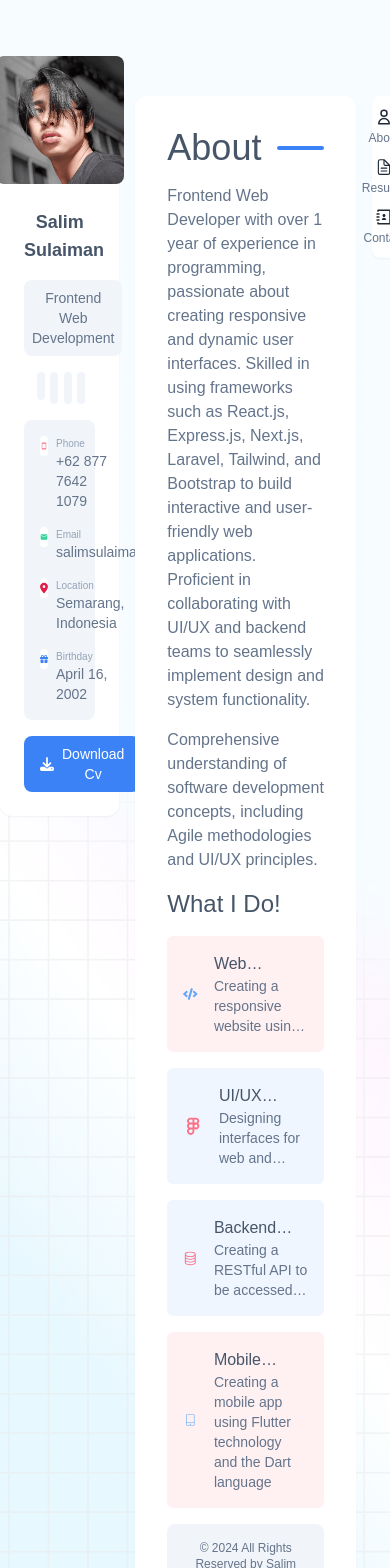
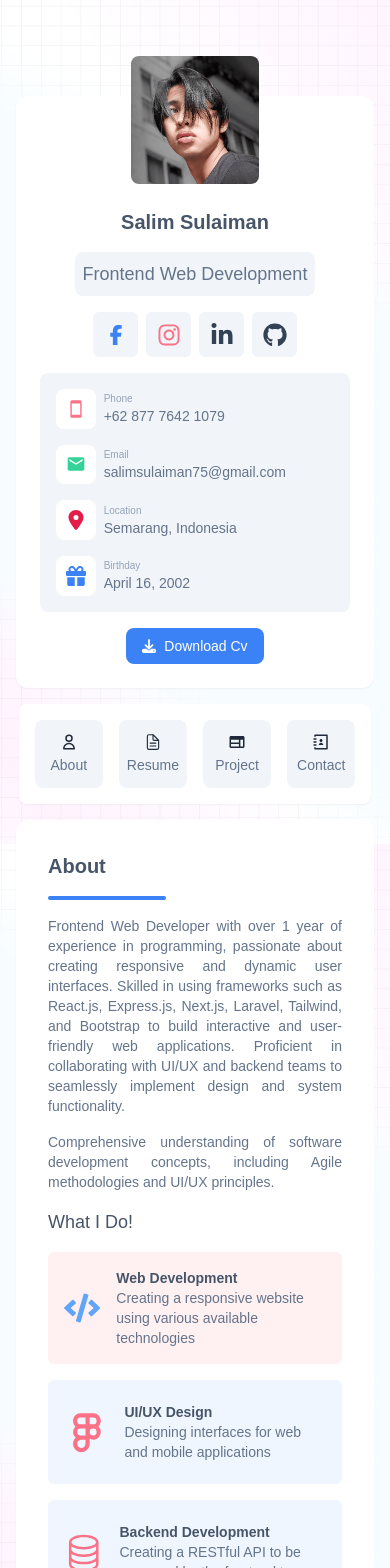
Before and after one commit to salimsulaiman/portfolio, a React (Vite) app: page / in a window 390 px wide. Shown: the top 1568 px of the page. Built offline with nearby package versions, Linux system fonts and the light colour scheme.

Commit message:
create responsive

```diff
--- a/src/App.jsx
+++ b/src/App.jsx
@@ -3,6 +3,7 @@ import Layout from "./components/Layout";
 import About from "./page/About";
 import Resume from "./page/Resume";
 import Contact from "./page/Contact";
+import Project from "./page/Project";
 
 function App() {
   return (
@@ -11,6 +12,7 @@ function App() {
         <Route index element={<About />} />
         <Route path="/about" element={<About />} />
         <Route path="/resume" element={<Resume />} />
+        <Route path="/project" element={<Project />} />
         <Route path="/contact" element={<Contact />} />
       </Route>
     </Routes>
--- a/src/components/Bio.jsx
+++ b/src/components/Bio.jsx
@@ -20,8 +20,27 @@ function Bio() {
     link.click();
     document.body.removeChild(link);
   };
+
+  const handleLink = (link) => {
+    switch (link) {
+      case "facebook":
+        window.open("https://www.facebook.com/LeamXI", "_blank");
+        break;
+      case "instagram":
+        return window.open("https://www.instagram.com/leamxxs/", "_blank");
+        break;
+      case "linkedin":
+        return window.open("https://www.linkedin.com/in/salim-sulaiman/", "_blank");
+        break;
+      case "github":
+        return window.open("https://github.com/salimsulaiman", "_blank");
+        break;
+      default:
+        break;
+    }
+  };
   return (
-    <div className="bg-white rounded-xl px-6 pt-8 pb-6 col-span-4 relative h-fit shadow-sm">
+    <div className="bg-white rounded-xl px-6 pt-8 pb-6 relative h-fit shadow-sm">
       <div
         className={`w-32 h-32 bg-slate-200 rounded-lg absolute left-1/2 -translate-x-1/2 -top-10 z-10 overflow-hidden ${
           imageLoaded ? "" : "skeleton"
@@ -37,61 +56,75 @@ function Bio() {
           onLoad={handleImageLoad}
         />
       </div>
-      <h2 className="text-lg text-slate-600 font-bold text-center mt-20">Salim Sulaiman</h2>
+      <h2 className="text-xl md:text-base lg:text-lg text-slate-600 font-bold text-center mt-20">Salim Sulaiman</h2>
       <div className="text-center mt-4">
-        <h4 className="bg-slate-100 text-sm p-2 text-center text-slate-500 font-medium rounded-lg inline-block">
+        <h4 className="bg-slate-100 text-lg md:text-xs lg:text-sm p-2 text-center text-slate-500 font-medium rounded-lg inline-block">
           Frontend Web Development
         </h4>
-        <div className="grid grid-cols-6 gap-2 mt-4 text-slate-500">
-          <div className="aspect-square bg-slate-100 rounded-md p-1 flex items-center justify-center group hover:bg-blue-500 cursor-pointer col-start-2">
+        <div className="grid grid-cols-6 sm:grid-cols-8 md:grid-cols-6 gap-2 mt-4 text-slate-500">
+          <div
+            className="aspect-square bg-slate-100 rounded-md p-1 flex items-center justify-center group hover:bg-blue-500 cursor-pointer col-start-2 sm:col-start-3 md:col-start-2"
+            onClick={() => handleLink("facebook")}
+          >
             <FaFacebookF className="text-xl text-blue-500 group-hover:text-white" />
           </div>
-          <div className="aspect-square bg-slate-100 rounded-md p-1 flex items-center justify-center group hover:bg-blue-500 cursor-pointer">
+          <div
+            className="aspect-square bg-slate-100 rounded-md p-1 flex items-center justify-center group hover:bg-blue-500 cursor-pointer"
+            onClick={() => handleLink("instagram")}
+          >
             <FaInstagram className="text-2xl text-rose-400 group-hover:text-white" />
           </div>
-          <div className="aspect-square bg-slate-100 rounded-md p-1 flex items-center justify-center group hover:bg-blue-500 cursor-pointer">
+          <div
+            className="aspect-square bg-slate-100 rounded-md p-1 flex items-center justify-center group hover:bg-blue-500 cursor-pointer"
+            onClick={() => handleLink("linkedin")}
+          >
             <FaLinkedinIn className="text-2xl text-slate-700 group-hover:text-white" />
           </div>
-          <div className="aspect-square bg-slate-100 rounded-md p-1 flex items-center justify-center group hover:bg-blue-500 cursor-pointer">
+          <div
+            className="aspect-square bg-slate-100 rounded-md p-1 flex items-center justify-center group hover:bg-blue-500 cursor-pointer"
+            onClick={() => handleLink("github")}
+          >
             <FaGithub className="text-2xl text-slate-700 group-hover:text-white" />
           </div>
         </div>
       </div>
       <div className="w-full bg-slate-100 rounded-lg mt-4 p-4">
-        <div className="w-full grid grid-cols-10 gap-2">
+        <div className="w-full grid grid-cols-12 gap-2">
           <div className="aspect-square bg-white rounded-lg col-span-2 flex justify-center items-center">
             <IoMdPhonePortrait className="text-xl text-rose-400" />
           </div>
-          <div className="col-span-8 flex flex-col justify-center">
+          <div className="col-span-10 flex flex-col justify-center">
             <h5 className="text-[10px] text-slate-400 font-medium">Phone</h5>
-            <h4 className="text-sm text-slate-500 font-medium">+62 877 7642 1079</h4>
+            <h4 className="text-sm md:text-xs lg:text-sm text-slate-500 font-medium">+62 877 7642 1079</h4>
           </div>
         </div>
-        <div className="w-full grid grid-cols-10 gap-2 mt-4">
+        <div className="w-full grid grid-cols-12 gap-2 mt-4">
           <div className="aspect-square bg-white rounded-lg col-span-2 flex justify-center items-center">
             <MdEmail className="text-xl text-emerald-400" />
           </div>
-          <div className="col-span-8 flex flex-col justify-center">
+          <div className="col-span-10 flex flex-col justify-center">
             <h5 className="text-[10px] text-slate-400 font-medium">Email</h5>
-            <h4 className="text-sm text-slate-500 font-medium">salimsulaiman75@gmail.com</h4>
+            <h4 className="text-sm md:text-xs lg:text-sm text-slate-500 font-medium line-clamp-1">
+              salimsulaiman75@gmail.com
+            </h4>
           </div>
         </div>
-        <div className="w-full grid grid-cols-10 gap-2 mt-4">
+        <div className="w-full grid grid-cols-12 gap-2 mt-4">
           <div className="aspect-square bg-white rounded-lg col-span-2 flex justify-center items-center">
             <FaLocationDot className="text-xl text-rose-600" />
           </div>
-          <div className="col-span-8 flex flex-col justify-center">
+          <div className="col-span-10 flex flex-col justify-center">
             <h5 className="text-[10px] text-slate-400 font-medium">Location</h5>
-            <h4 className="text-sm text-slate-500 font-medium">Semarang, Indonesia</h4>
+            <h4 className="text-sm md:text-xs lg:text-sm text-slate-500 font-medium">Semarang, Indonesia</h4>
           </div>
         </div>
-        <div className="w-full grid grid-cols-10 gap-2 mt-4">
+        <div className="w-full grid grid-cols-12 gap-2 mt-4">
           <div className="aspect-square bg-white rounded-lg col-span-2 flex justify-center items-center">
             <FaGift className="text-xl text-blue-500" />
           </div>
-          <div className="col-span-8 flex flex-col justify-center">
+          <div className="col-span-10 flex flex-col justify-center">
             <h5 className="text-[10px] text-slate-400 font-medium">Birthday</h5>
-            <h4 className="text-sm text-slate-500 font-medium">April 16, 2002</h4>
+            <h4 className="text-sm md:text-xs lg:text-sm text-slate-500 font-medium">April 16, 2002</h4>
           </div>
         </div>
       </div>
--- a/src/components/Layout.jsx
+++ b/src/components/Layout.jsx
@@ -9,13 +9,25 @@ function Layout() {
   return (
     <div
       className="w-full min-h-screen bg-slate-100 pt-4 pb-12 font-poppins"
-      style={{ backgroundImage: `url(${Background})`, backgroundSize: `cover` }}
+      style={{
+        backgroundImage: `url(${Background})`,
+        backgroundSize: `cover`,
+        backgroundPosition: `fixed`,
+        backgroundAttachment: "fixed",
+      }}
     >
       {/* <Navbar /> */}
-      <div className="max-w-[1124px] mx-auto grid grid-cols-12 gap-4 pt-20" style={{ gridTemplateRows: "auto" }}>
-        <Bio />
-        <Outlet />
-        <SideBar />
+      <div
+        className="max-w-[1124px] mx-auto grid grid-cols-6 gap-4 pt-20 px-4 sm:px-8"
+        style={{ gridTemplateRows: "auto" }}
+      >
+        <div className="col-span-6 md:col-span-2">
+          <Bio />
+        </div>
+        <div className="grid grid-cols-1 col-span-6 md:col-span-4 gap-4 h-fit">
+          <SideBar />
+          <Outlet />
+        </div>
       </div>
     </div>
   );
--- a/src/components/SideBar.jsx
+++ b/src/components/SideBar.jsx
@@ -13,52 +13,52 @@ function SideBar() {
     navigate(`/${text}`);
   };
   return (
-    <div className="bg-white rounded-lg p-3 col-span-1 h-fit shadow-sm">
-      <div className="grid grid-cols-1 gap-3">
+    <div className="bg-white rounded-lg p-4 shadow-sm w-fit h-fit ms-auto me-auto sm:me-0 sm:ms-auto">
+      <div className="grid grid-cols-4 gap-4 w-fit">
         <div
-          className={`aspect-square rounded-lg flex flex-col justify-center items-center cursor-pointer ${
+          className={`aspect-square p-2 rounded-lg flex flex-col justify-center items-center cursor-pointer ${
             menu == "about" ? "bg-blue-500 text-white" : "bg-slate-100 hover:bg-slate-200"
           }`}
           onClick={() => handleMenu("about")}
         >
           <HiOutlineUser className="text-lg mb-1" />
-          <h4 className={`text-xs ${menu == "about" ? "text-white" : "text-slate-500 "}`}>About</h4>
+          <h4 className={`text-sm ${menu == "about" ? "text-white" : "text-slate-500 "}`}>About</h4>
         </div>
         <div
-          className={`aspect-square rounded-lg flex flex-col justify-center items-center cursor-pointer ${
+          className={`aspect-square p-2 rounded-lg flex flex-col justify-center items-center cursor-pointer ${
             menu == "resume" ? "bg-blue-500 text-white" : "bg-slate-100 hover:bg-slate-200"
           }`}
           onClick={() => handleMenu("resume")}
         >
           <IoDocumentTextOutline className="text-lg mb-1" />
-          <h4 className={`text-xs ${menu == "resume" ? "text-white" : "text-slate-500 "}`}>Resume</h4>
+          <h4 className={`text-sm ${menu == "resume" ? "text-white" : "text-slate-500 "}`}>Resume</h4>
         </div>
         {/* <div
-          className={`aspect-square rounded-lg flex flex-col justify-center items-center cursor-pointer ${
+          className={`aspect-square p-2 rounded-lg flex flex-col justify-center items-center cursor-pointer ${
             menu == "work" ? "bg-blue-500 text-white" : "bg-slate-100 hover:bg-slate-200"
           }`}
           onClick={() => handleMenu("work")}
         >
           <MdWorkOutline className="text-lg mb-1" />
-          <h4 className={`text-xs ${menu == "work" ? "text-white" : "text-slate-500 "}`}>Work</h4>
-        </div>
+          <h4 className={`text-sm ${menu == "work" ? "text-white" : "text-slate-500 "}`}>Work</h4>
+        </div> */}
         <div
-          className={`aspect-square rounded-lg flex flex-col justify-center items-center cursor-pointer ${
+          className={`aspect-square p-2 rounded-lg flex flex-col justify-center items-center cursor-pointer ${
             menu == "project" ? "bg-blue-500 text-white" : "bg-slate-100 hover:bg-slate-200"
           }`}
           onClick={() => handleMenu("project")}
         >
           <MdOutlineWeb className="text-lg mb-1" />
-          <h4 className={`text-xs ${menu == "project" ? "text-white" : "text-slate-500 "}`}>Project</h4>
-        </div> */}
+          <h4 className={`text-sm ${menu == "project" ? "text-white" : "text-slate-500 "}`}>Project</h4>
+        </div>
         <div
-          className={`aspect-square rounded-lg flex flex-col justify-center items-center cursor-pointer ${
+          className={`aspect-square p-2 rounded-lg flex flex-col justify-center items-center cursor-pointer ${
             menu == "contact" ? "bg-blue-500 text-white" : "bg-slate-100 hover:bg-slate-200"
           }`}
           onClick={() => handleMenu("contact")}
         >
           <RiContactsBook3Line className="text-lg mb-1" />
-          <h4 className={`text-xs ${menu == "contact" ? "text-white" : "text-slate-500 "}`}>Contact</h4>
+          <h4 className={`text-sm ${menu == "contact" ? "text-white" : "text-slate-500 "}`}>Contact</h4>
         </div>
       </div>
     </div>
--- a/src/page/About.jsx
+++ b/src/page/About.jsx
@@ -7,29 +7,29 @@ import Footer from "../components/Footer";
 
 function About() {
   return (
-    <div className="bg-white rounded-xl p-8 col-span-7 h-fit relative shadow-sm">
-      <div className="flex items-center">
-        <h1 className="text-4xl text-slate-600 font-medium me-4">About</h1>
-        <div className="w-2/5 h-1 rounded-xl bg-blue-500"></div>
+    <div className="bg-white rounded-xl p-8 h-fit relative shadow-sm">
+      <div className="flex items-start sm:items-center flex-col sm:flex-row">
+        <h1 className="text-xl sm:text-3xl lg:text-4xl text-slate-600 font-bold me-4">About</h1>
+        <div className="w-2/5 h-1 rounded-xl bg-blue-500 mt-4 sm:mt-0"></div>
       </div>
-      <p className="text-base text-slate-500 mt-4">
+      <p className="text-sm lg:text-base text-slate-500 mt-4 text-justify sm:text-start">
         Frontend Web Developer with over 1 year of experience in programming, passionate about creating responsive and
         dynamic user interfaces. Skilled in using frameworks such as React.js, Express.js, Next.js, Laravel, Tailwind,
         and Bootstrap to build interactive and user-friendly web applications. Proficient in collaborating with UI/UX
         and backend teams to seamlessly implement design and system functionality.
       </p>
-      <p className="text-base text-slate-500 mt-4">
+      <p className="text-sm lg:text-base text-slate-500 mt-4 text-justify sm:text-start">
         Comprehensive understanding of software development concepts, including Agile methodologies and UI/UX
         principles.
       </p>
-      <h2 className="text-slate-600 font-medium text-2xl mt-4">What I Do!</h2>
+      <h2 className="text-slate-600 font-medium text-lg sm:text-2xl mt-4">What I Do!</h2>
       <div className="grid grid-cols-1 md:grid-cols-2 gap-4 mt-4 text-slate-600 h-fit">
         <div className="bg-rose-50 rounded-md p-4">
           <div className="flex flex-row items-center">
             <FaCode className="text-7xl text-blue-400 me-4" />
             <div>
-              <h4 className="text-base font-medium line-clamp-1">Web Development</h4>
-              <p className="text-slate-500 text-sm line-clamp-3">
+              <h4 className="text-sm sm:text-base font-bold line-clamp-1">Web Development</h4>
+              <p className="text-slate-500 text-sm">
                 Creating a responsive website using various available technologies
               </p>
             </div>
@@ -40,10 +40,8 @@ function About() {
           <div className="flex flex-row items-center">
             <PiFigmaLogoBold className="text-7xl text-rose-400 me-4" />
             <div>
-              <h4 className="text-base font-medium line-clamp-1">UI/UX Design</h4>
-              <p className="text-slate-500 text-sm line-clamp-3">
-                Designing interfaces for web and mobile applications
-              </p>
+              <h4 className="text-sm sm:text-base font-bold line-clamp-1">UI/UX Design</h4>
+              <p className="text-slate-500 text-sm">Designing interfaces for web and mobile applications</p>
             </div>
           </div>
         </div>
@@ -52,10 +50,8 @@ function About() {
           <div className="flex flex-row items-center">
             <BsDatabase className="text-7xl text-rose-400 me-4" />
             <div>
-              <h4 className="text-base font-medium line-clamp-1">Backend Development</h4>
-              <p className="text-slate-500 text-sm line-clamp-3">
-                Creating a RESTful API to be accessed by the frontend team
-              </p>
+              <h4 className="text-sm sm:text-base font-bold line-clamp-1">Backend Development</h4>
+              <p className="text-slate-500 text-sm">Creating a RESTful API to be accessed by the frontend team</p>
             </div>
           </div>
         </div>
@@ -64,7 +60,7 @@ function About() {
           <div className="flex flex-row items-center">
             <CiMobile4 className="text-7xl text-blue-400 me-4" />
             <div>
-              <h4 className="text-base font-medium line-clamp-1">Mobile Development</h4>
+              <h4 className="text-sm sm:text-base font-bold line-clamp-1">Mobile Development</h4>
               <p className="text-slate-500 text-sm">
                 Creating a mobile app using Flutter technology and the Dart language
               </p>
--- a/src/page/Contact.jsx
+++ b/src/page/Contact.jsx
@@ -11,13 +11,13 @@ function Contact() {
     alert("Terimakasih, kami akan segera membalas pesan anda");
   };
   return (
-    <div className="bg-white rounded-xl p-8 col-span-7 h-fit relative shadow-sm">
-      <div className="flex items-center">
-        <h1 className="text-4xl text-slate-600 font-medium me-4">Contact</h1>
-        <div className="w-2/5 h-1 rounded-xl bg-blue-500"></div>
+    <div className="bg-white rounded-xl p-8 h-fit relative shadow-sm">
+      <div className="flex items-start sm:items-center flex-col sm:flex-row">
+        <h1 className="text-xl sm:text-3xl lg:text-4xl text-slate-600 font-bold me-4">Contact</h1>
+        <div className="w-2/5 h-1 rounded-xl bg-blue-500 mt-4 sm:mt-0"></div>
       </div>
       <div className="bg-slate-100 rounded-lg p-8 mt-4">
-        <h1 className="text-base text-slate-600">
+        <h1 className="text-sm sm:text-base text-slate-600">
           For further discussion abaout <b>Skills</b> or <b>Project</b>, contact me via the form or email.
         </h1>
         <form action="" className="mt-4 w-full" onSubmit={handleSend}>
--- /dev/null
+++ b/src/page/Project.jsx
@@ -0,0 +1,25 @@
+import React from "react";
+import Footer from "../components/Footer";
+
+function Project() {
+  return (
+    <div className="bg-white rounded-xl p-8 h-fit relative shadow-sm">
+      <div className="flex items-start sm:items-center flex-col sm:flex-row">
+        <h1 className="text-xl sm:text-3xl lg:text-4xl text-slate-600 font-bold me-4">Project</h1>
+        <div className="w-2/5 h-1 rounded-xl bg-blue-500 mt-4 sm:mt-0"></div>
+      </div>
+      <p className="text-sm lg:text-base text-slate-500 mt-4 text-justify sm:text-start">
+        The projects I have worked on so far are related to frontend development, specifically in user interface (UI)
+        and user experience (UX) design. In these projects, I frequently use technologies such as HTML, CSS, and
+        JavaScript to create responsive and interactive web pages. Additionally, I have experience with various frontend
+        frameworks and libraries like React, Bootstrap, Tailwind, and others.
+      </p>
+      <p className="text-sm lg:text-base text-slate-500 mt-4 text-justify sm:text-start">
+        I also have experience in creating RESTful APIs using JavaScript and the Express.js framework.
+      </p>
+      <Footer />
+    </div>
+  );
+}
+
+export default Project;
--- a/src/page/Resume.jsx
+++ b/src/page/Resume.jsx
@@ -5,23 +5,23 @@ import { MdWork } from "react-icons/md";
 
 function Resume() {
   return (
-    <div className="bg-white rounded-xl col-span-7 h-fit relative shadow-sm">
+    <div className="bg-white rounded-xl h-fit relative shadow-sm">
       <div className="p-8">
-        <div className="flex items-center">
-          <h1 className="text-4xl text-slate-600 font-medium me-4">Resume</h1>
-          <div className="w-2/5 h-1 rounded-xl bg-blue-500"></div>
+        <div className="flex items-start sm:items-center flex-col sm:flex-row">
+          <h1 className="text-xl sm:text-3xl lg:text-4xl text-slate-600 font-bold me-4">Resume</h1>
+          <div className="w-2/5 h-1 rounded-xl bg-blue-500 mt-4 sm:mt-0"></div>
         </div>
-        <div className="grid grid-cols-2 gap-4 mt-4 text-slate-600 h-fit">
+        <div className="grid grid-cols-1 md:grid-cols-2 gap-4 mt-4 text-slate-600 h-fit">
           {/* education */}
           <div className="grid grid-cols-1 gap-4 h-fit">
             <div className="flex items-center">
               <FaGraduationCap className="me-2 text-2xl text-blue-500" />
-              <h4 className="text-lg text-slate-700 font-medium">Education</h4>
+              <h4 className="text-base sm:text-lg text-slate-700 font-medium">Education</h4>
             </div>
             <div className="bg-rose-50 rounded-md p-4 cursor-default">
               <div className="flex flex-col items-start justify-center group">
                 <h4 className="text-xs text-slate-500 font-medium line-clamp-1">2020 - Now</h4>
-                <h3 className="text-slate-600 font-medium text-base line-clamp-1 mt-1 group-hover:line-clamp-none">
+                <h3 className="text-slate-600 font-bold text-sm sm:text-base line-clamp-1 mt-1 group-hover:line-clamp-none">
                   Informatics Engineering - <span className="font-normal">Universitas Dian Nuswantoro</span>
                 </h3>
                 <h4 className="text-sm text-slate-400 font-medium mt-1 line-clamp-1 group-hover:line-clamp-none">
@@ -32,7 +32,7 @@ function Resume() {
             <div className="bg-blue-50 rounded-md p-4 cursor-default">
               <div className="flex flex-col items-start justify-center group">
                 <h4 className="text-xs text-slate-500 font-medium line-clamp-1">2023</h4>
-                <h3 className="text-slate-600 font-medium text-base line-clamp-1 mt-1 group-hover:line-clamp-none">
+                <h3 className="text-slate-600 font-bold text-sm sm:text-base line-clamp-1 mt-1 group-hover:line-clamp-none">
                   Backend Web Development - <span className="font-normal">Skilvul</span>
                 </h3>
                 <h4 className="text-sm text-slate-400 font-medium mt-1 line-clamp-1">South Jakarta, Indonesia</h4>
@@ -41,7 +41,7 @@ function Resume() {
             <div className="bg-rose-50 rounded-md p-4 cursor-default">
               <div className="flex flex-col items-start justify-center group">
                 <h4 className="text-xs text-slate-500 font-medium line-clamp-1">2022</h4>
-                <h3 className="text-slate-600 font-medium text-base line-clamp-1 mt-1 group-hover:line-clamp-none">
+                <h3 className="text-slate-600 font-bold text-sm sm:text-base line-clamp-1 mt-1 group-hover:line-clamp-none">
                   Frontend Web Development - <span className="font-normal">Skilvul</span>
                 </h3>
                 <h4 className="text-sm text-slate-400 font-medium mt-1 line-clamp-1">South Jakarta, Indonesia</h4>
@@ -50,14 +50,14 @@ function Resume() {
           </div>
           {/* experience */}
           <div className="grid grid-cols-1 gap-4 h-fit">
-            <div className="flex items-center">
+            <div className="flex items-center mt-8 md:mt-0">
               <MdWork className="me-2 text-2xl text-blue-500" />
-              <h4 className="text-lg text-slate-700 font-medium">Experience</h4>
+              <h4 className="text-base sm:text-lg text-slate-700 font-medium">Experience</h4>
             </div>
             <div className="bg-blue-50 rounded-md p-4 cursor-default">
               <div className="flex flex-col items-start justify-center group">
                 <h4 className="text-xs text-slate-500 font-medium line-clamp-1">2023-2024</h4>
-                <h3 className="text-slate-600 font-medium text-base line-clamp-1 mt-1 group-hover:line-clamp-none">
+                <h3 className="text-slate-600 font-bold text-sm sm:text-base line-clamp-1 mt-1 group-hover:line-clamp-none">
                   Frontend Web Development - <span className="font-normal">Durian Lab x Skilvul</span>
                 </h3>
                 <h4 className="text-sm text-slate-400 font-medium mt-1 line-clamp-1">South Jakarta, Indonesia</h4>
@@ -66,7 +66,7 @@ function Resume() {
             <div className="bg-rose-50 rounded-md p-4 cursor-default">
               <div className="flex flex-col items-start justify-center group">
                 <h4 className="text-xs text-slate-500 font-medium line-clamp-1">2019</h4>
-                <h3 className="text-slate-600 font-medium text-base line-clamp-1 mt-1 group-hover:line-clamp-none">
+                <h3 className="text-slate-600 font-bold text-sm sm:text-base line-clamp-1 mt-1 group-hover:line-clamp-none">
                   Flutter Development - <span className="font-normal">PT Whita Aplikasi Nusantara</span>
                 </h3>
                 <h4 className="text-sm text-slate-400 font-medium mt-1 line-clamp-1">South Jakarta, Indonesia</h4>
@@ -77,7 +77,7 @@ function Resume() {
       </div>
       <div className="w-full bg-slate-100">
         <div className="p-8">
-          <div className="grid grid-cols-2 gap-8">
+          <div className="grid grid-cols-1 md:grid-cols-2 gap-8">
             <div className="grid-cols-1 gap-4">
               <div className="flex items-center">
                 <h4 className="text-lg text-slate-700 font-medium mb-4">Working Skills</h4>
```
